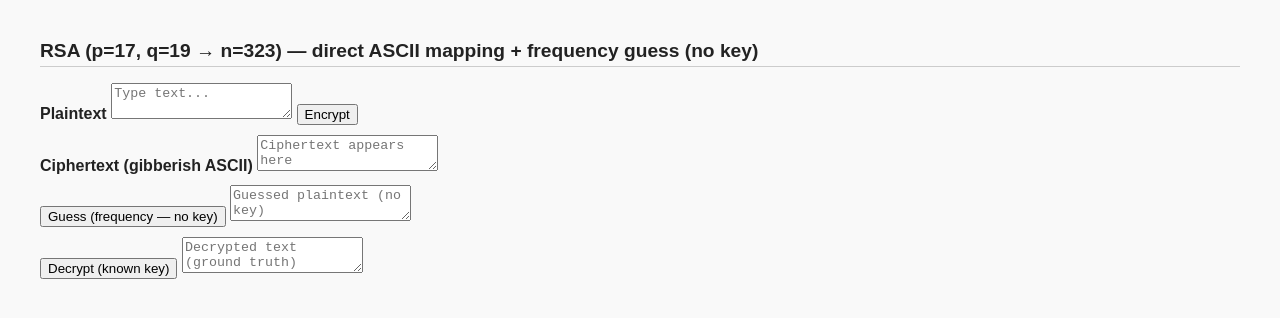
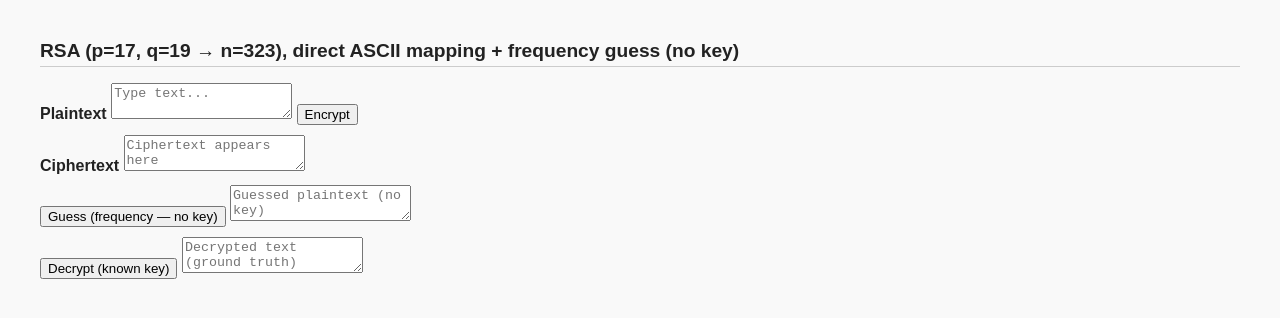
Before and after one commit to Nochman/Nochman.github.io, a Jekyll site: the page homeworks/week03.html, which Jekyll copies as it is, in a window 1280 px wide. Shown: the top 318 px of the page. Built offline with Jekyll 4.4.1, drawn with Linux system fonts in a browser that asks for light colours.

Commit message:
Update week03.html

```diff
--- a/homeworks/week03.html
+++ b/homeworks/week03.html
@@ -46,7 +46,7 @@ margin-bottom: 1em;
 </style>
 </head>
 <body>
-<h2>RSA (p=17, q=19 → n=323) — direct ASCII mapping + frequency guess (no key)</h2>
+<h2>RSA (p=17, q=19 → n=323), direct ASCII mapping + frequency guess (no key)</h2>
 
 <div>
   <label><strong>Plaintext</strong></label>
@@ -55,7 +55,7 @@ margin-bottom: 1em;
 </div>
 
 <div style="margin-top:10px;">
-  <label><strong>Ciphertext (gibberish ASCII)</strong></label>
+  <label><strong>Ciphertext</strong></label>
   <textarea id="cipher" placeholder="Ciphertext appears here"></textarea>
 </div>
 
```
Also changed, not shown: other parts of homeworks/week03.html (+3 -6 lines).
